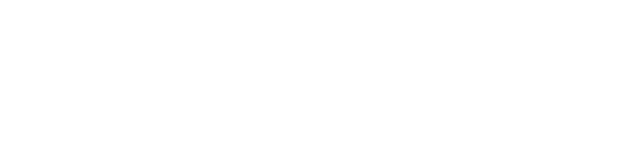
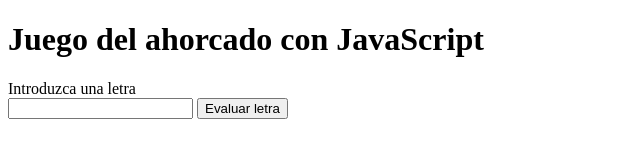
Before and after one commit to David-F23/Juego_del_ahorcado, a plain HTML site: page index.html in a window 1280 px wide. Shown: the whole page, without its empty margins (0-640 px from the left). Drawn offline with Linux system fonts and the light colour scheme.

Commit message:
Se agrego texto, un input, y un boton

```diff
--- a/index.html
+++ b/index.html
@@ -7,7 +7,14 @@
     <title>Juego del ahorcado</title>
 </head>
 <body>
+    <h1>Juego del ahorcado con JavaScript</h1>
 
+    <label for="letra">Introduzca una letra</label><br>
+    <input type="text" name="letra" id="letra">
+
+    <button id="evaluar">Evaluar letra</button>
+
+    <p></p>
 
     <script src="demo.js"></script>
 </body>
```
